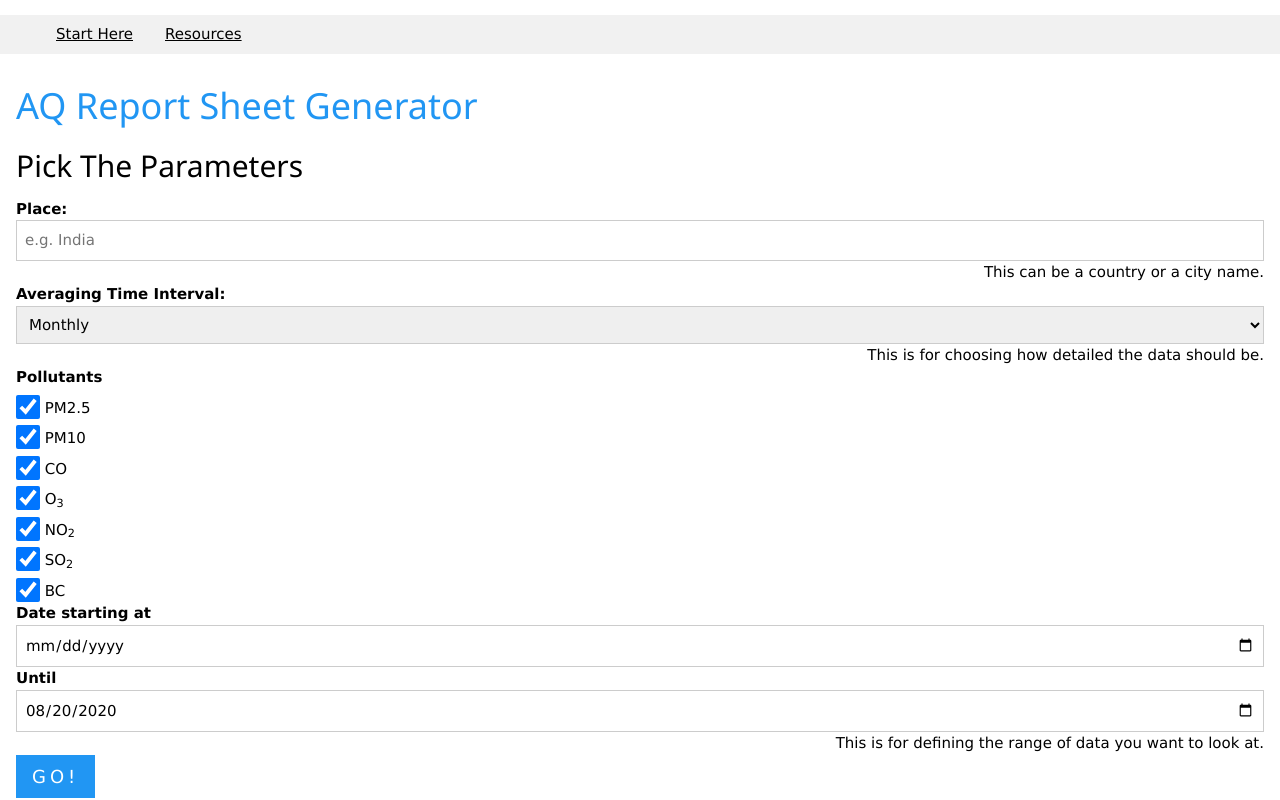
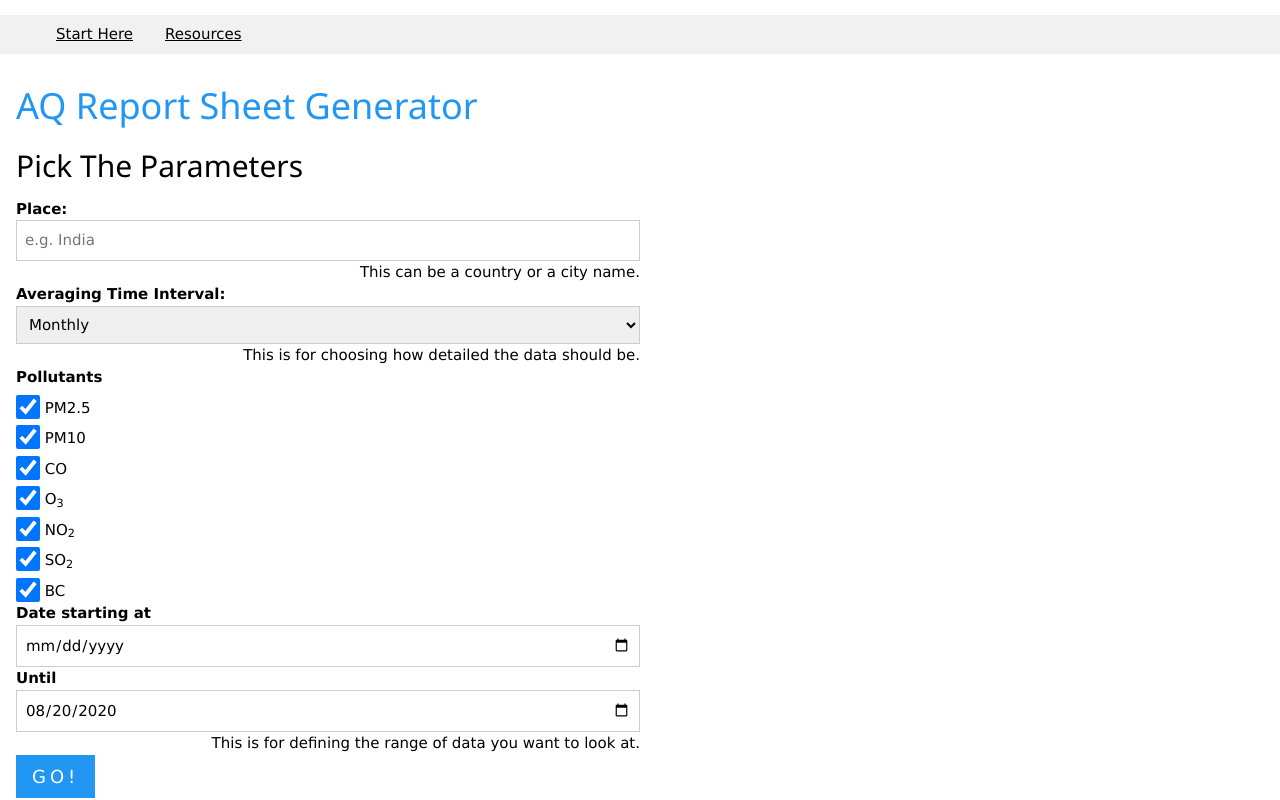
Before and after one commit to dolugen/aq-snapshot, a Flask app: page / in a window 1280 px wide. Run offline with Flask 2, Linux system fonts and the light colour scheme.

Commit message:
reduce form to 50% of the page width

```diff
--- a/templates/index.html
+++ b/templates/index.html
@@ -2,8 +2,9 @@
 {% block content %}
 <div class="w3-container">
 <h1 class="w3-text-blue">AQ Report Sheet Generator</h1>
+
 <h2>Pick The Parameters</h2>
-<form action="/report" method="get">
+<form action="/report" method="get" class="w3-half">
     <label for="placeName"><b>Place:</b></label>
     <input class="w3-input w3-border" list="countries" type="text" id="placeName" name="placeName" required="required" placeholder="e.g. India" />
     <div class="w3-right-align">This can be a country or a city name.</div>
```
